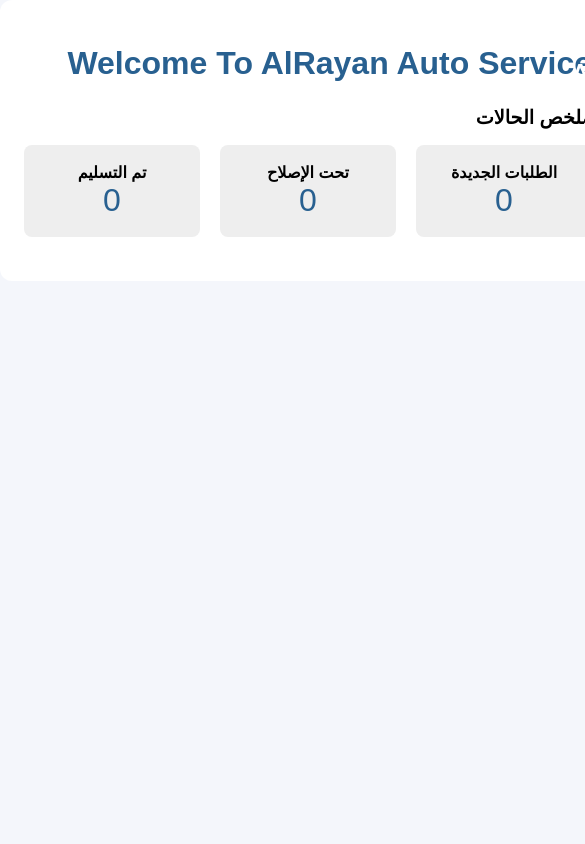
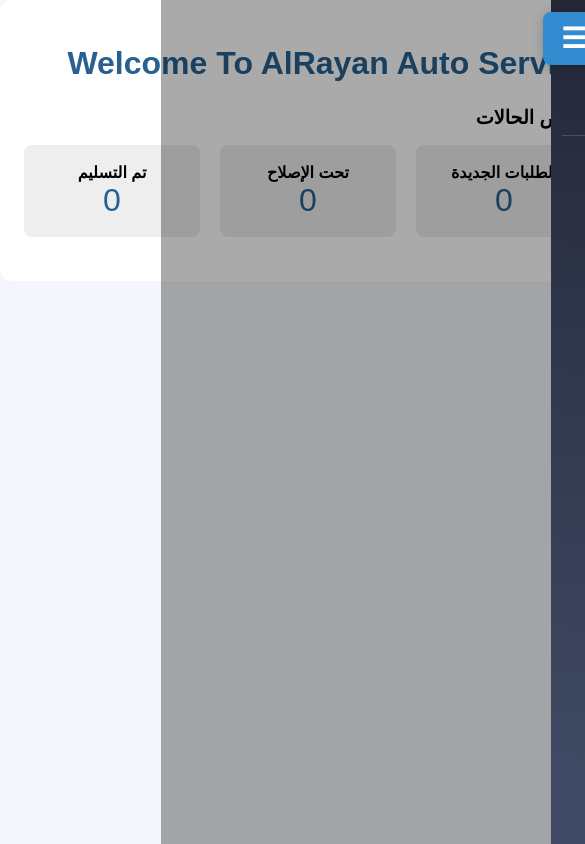
Before and after one commit to Fahmy112/Al-Rayan-Service, a Next.js app: page / in a window 390 px wide. Shown: the top 844 px of the page, 585 px wide, since content can reach past the window. Built offline with nearby package versions, Linux system fonts and the light colour scheme; no server answers; the database is empty.

Commit message:
fix 3 sidebar small screens

```diff
--- a/app/components/Sidebar.tsx
+++ b/app/components/Sidebar.tsx
@@ -15,42 +15,53 @@ const bottomLinks = [
 export default function Sidebar() {
   const [sidebarOpen, setSidebarOpen] = useState(false);
   return (
-    <aside className={styles.sidebar + (sidebarOpen ? ' ' + styles.open : '')}>
+    <>
+      {/* Always show toggle button on mobile */}
       <button
         type="button"
         aria-label={sidebarOpen ? "إغلاق القائمة" : "فتح القائمة"}
         onClick={() => setSidebarOpen(o => !o)}
         style={{
-          position: 'absolute',
-          top: 10,
-          right: 10,
-          zIndex: 10,
+          position: 'fixed',
+          top: 12,
+          right: 12,
+          zIndex: 100,
           background: '#328bcf',
           color: '#fff',
           border: 'none',
-          borderRadius: 6,
-          padding: '7px 13px',
-          fontSize: 22,
+          borderRadius: 8,
+          padding: '10px 18px',
+          fontSize: 28,
           fontWeight: 'bold',
           cursor: 'pointer',
-          boxShadow: '0 2px 8px #0002',
+          boxShadow: '0 2px 12px #0003',
           display: 'block'
         }}
       >{sidebarOpen ? '×' : '☰'}</button>
+      {/* Sidebar overlay for mobile */}
+      <aside className={styles.sidebar + (sidebarOpen ? ' ' + styles.open : '')} style={sidebarOpen ? {
+        position: 'fixed',
+        top: 0,
+        right: 0,
+        height: '100vh',
+        zIndex: 99,
+        boxShadow: '0 0 0 100vw #0005',
+        transition: 'width .2s',
+      } : {}}>
         <div className={styles['sidebar-header']}>
           <span role="img" aria-label="gear">⚙️&nbsp;</span>
           <span style={{verticalAlign:'middle'}}>   AlRayan Auto Service</span>
         </div>
         <nav className={styles['sidebar-nav']}>
           {navLinks.map(link => (
-          <Link key={link.href} href={link.href} className={styles['sidebar-link']}>
+            <Link key={link.href} href={link.href} className={styles['sidebar-link']} onClick={() => setSidebarOpen(false)}>
               <span className="icon">{link.icon}</span>
               <span className={sidebarOpen ? styles['show-link-name'] : undefined}>{link.name}</span>
             </Link>
           ))}
           <div className={styles['sidebar-divider']} />
           {bottomLinks.map(link => (
-          <Link key={link.href} href={link.href} className={styles['sidebar-link']}>
+            <Link key={link.href} href={link.href} className={styles['sidebar-link']} onClick={() => setSidebarOpen(false)}>
               <span className="icon">{link.icon}</span>
               <span className={sidebarOpen ? styles['show-link-name'] : undefined}>{link.name}</span>
             </Link>
@@ -61,5 +72,6 @@ export default function Sidebar() {
           © {new Date().getFullYear()} AlRayan Service
         </div>
       </aside>
+    </>
   );
 }
--- a/app/sidebar.module.css
+++ b/app/sidebar.module.css
@@ -71,8 +71,26 @@
   background: #1b2030cc;
 }
 @media (max-width:850px) {
-  .sidebar { width: 55px;min-width:55px; }
+  .sidebar {
+    width: 0;
+    min-width: 0;
+    overflow: hidden;
+    transition: width .2s;
+    position: fixed;
+    top: 0;
+    right: 0;
+    height: 100vh;
+    z-index: 99;
+    box-shadow: 0 0 0 100vw #0005;
+  }
+  .sidebar.open {
+    width: 220px;
+    min-width: 220px;
+    overflow: visible;
+  }
   .sidebar-nav { font-size: 23px; padding: 8px 3px 0 3px; }
   .sidebar-link .icon { margin-left:0; }
   .sidebar-link span { display:none; }
+  .sidebar.open .sidebar-link span,
+  .show-link-name { display:inline !important; }
 }
```
Lines whose indentation alone changed are shown as unchanged.
